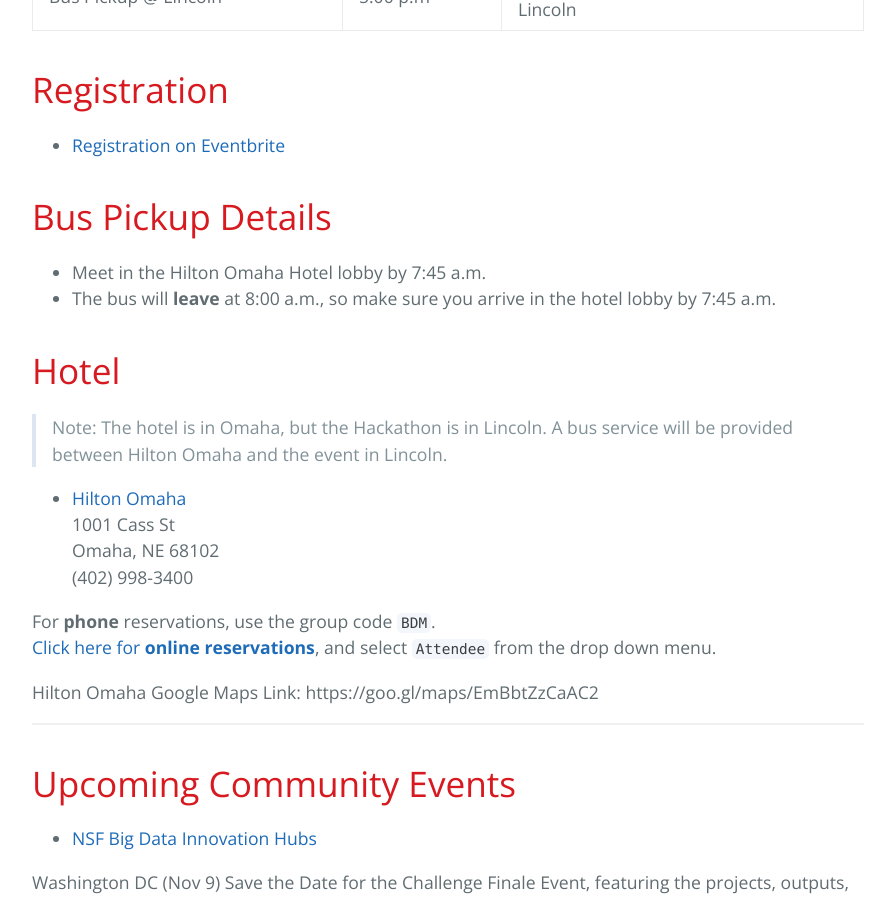
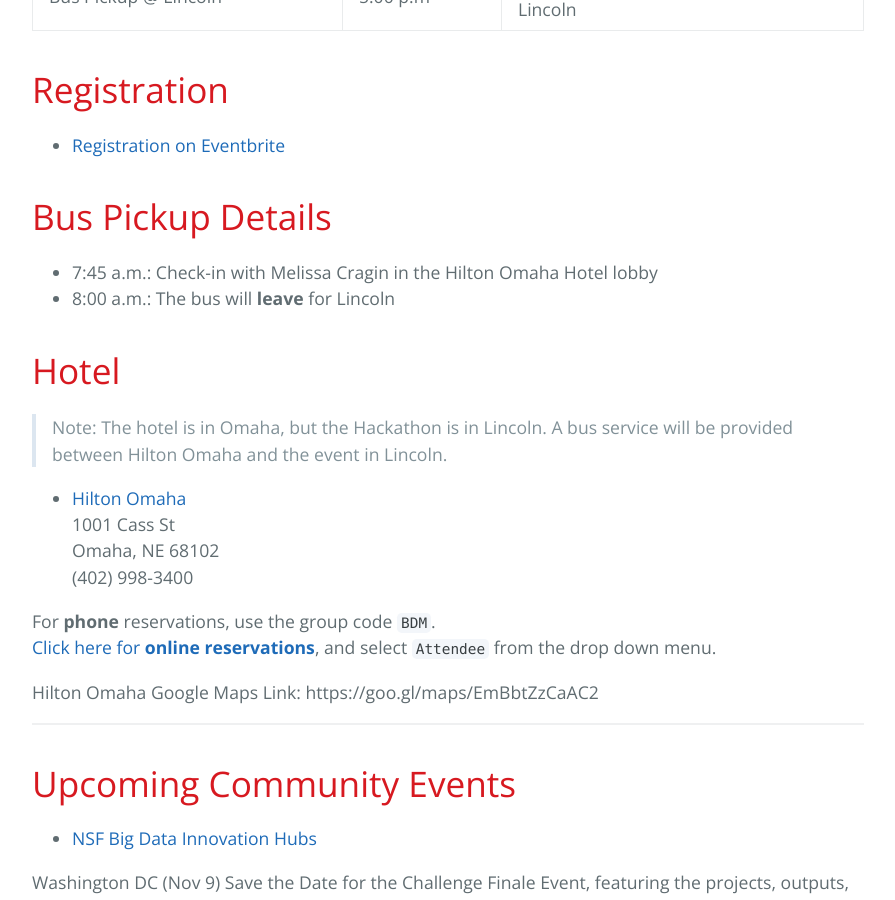
Before and after one commit to BridgingBigData/BridgingBigData.github.io, a Jekyll site: the page built from pages/tdc.md, in a window 1280 px wide and 900 px high, scrolled down 3143 px. Shown: the whole window, without its empty margins (192-1087 px from the left). Built offline with Jekyll 4.4.1, drawn with Linux system fonts in a browser that asks for light colours; some of the changed text lies outside the part shown.

Commit message:
tdc update

```diff
--- a/pages/tdc.md
+++ b/pages/tdc.md
@@ -66,8 +66,8 @@ It is OK to explore these datasets ahead of the competition.
 - [Registration on Eventbrite](https://tdclincolnhackathon.eventbrite.com)
 
 # Bus Pickup Details
-- Meet in the Hilton Omaha Hotel lobby by 7:45 a.m.
-- The bus will **leave** at 8:00 a.m., so make sure you arrive in the hotel lobby by 7:45 a.m.
+- 7:45 a.m.: Check-in with Melissa Cragin in the Hilton Omaha Hotel lobby
+- 8:00 a.m.: The bus will **leave** for Lincoln
 
 # Hotel
 
```
Also changed, not shown: other parts of pages/tdc.md (+1 -1 lines).
